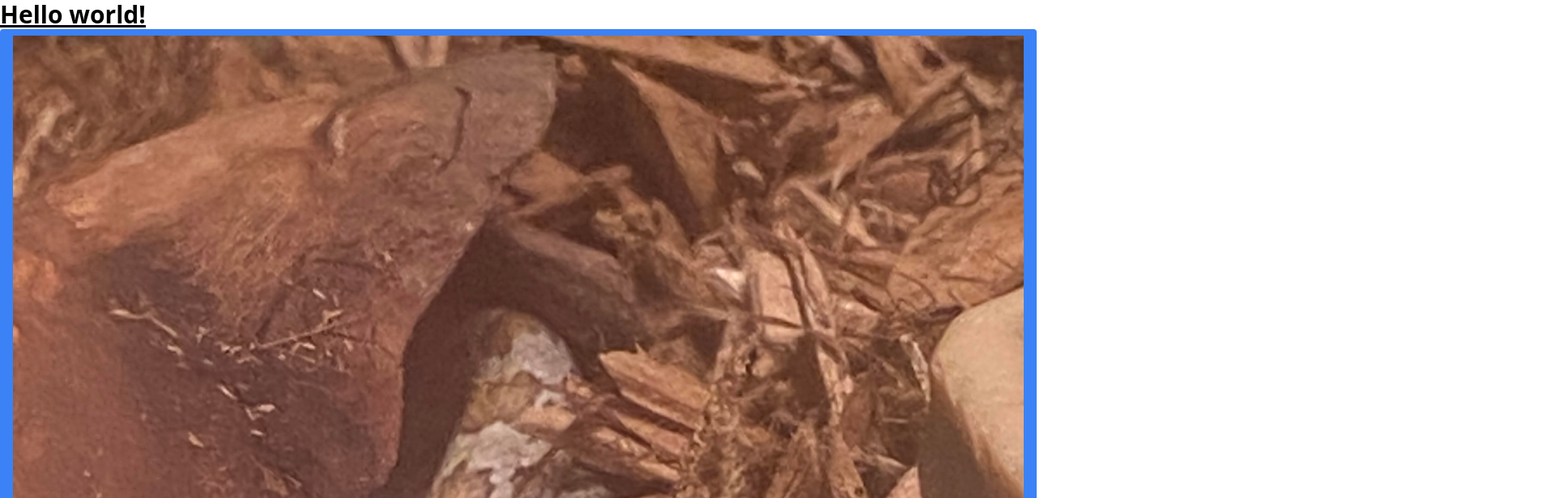
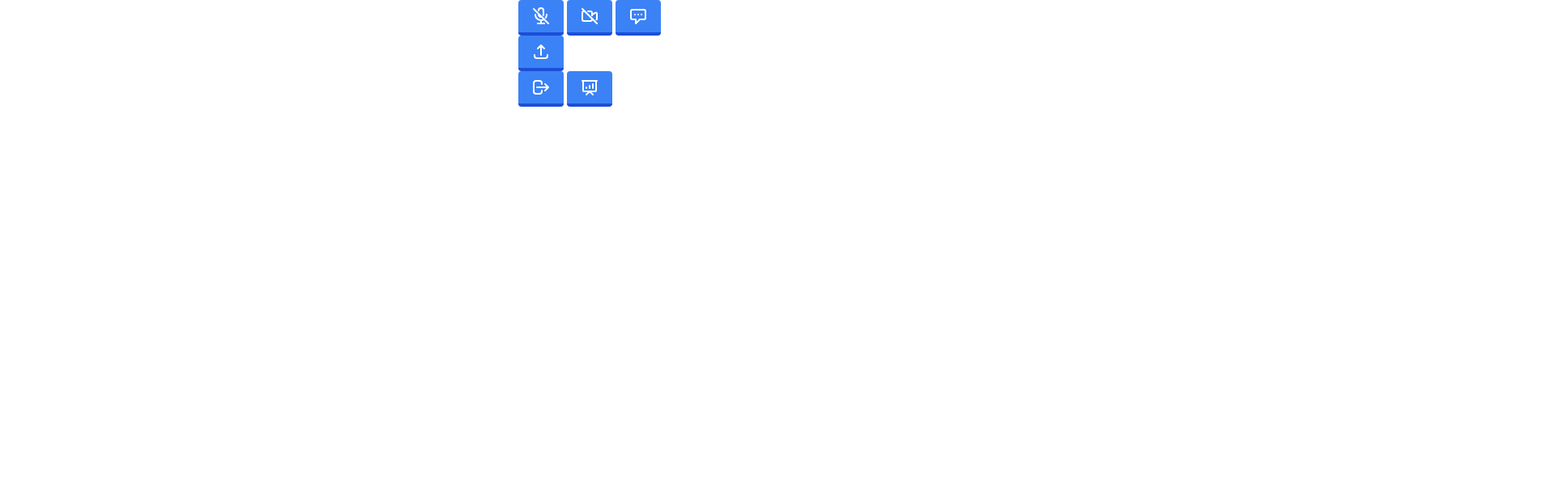
Before and after one commit to icanotc/jitsi-svelte-integration, a Svelte app: page / in a window 1280 px wide. Shown: the top 616 px of the page at 81% size, 1920 px wide, since content can reach past the window. Built offline with nearby package versions, Linux system fonts and the light colour scheme.

Commit message:
fix button stuff

```diff
--- a/src/App.svelte
+++ b/src/App.svelte
@@ -1,32 +1,99 @@
 <script>
 
-    import {onMount} from "svelte"
-    import {InitJitsi} from "./lib/InitJitsi.js";
+let Mute_Unmute = true
+    let video = true
 
-    let MuteStatus = true
 
-    onMount(() => {
-        InitJitsi()
-    })
 
 
 </script>
 
+
+
 <main>
-    <div class="">
-        <h1 class="text-3xl font-bold underline">
-            Hello world!
-        </h1>
+    <div class="translate-x-1/2 h-14">
 
-        <button class="bg-blue-500 hover:bg-blue-400 text-white font-bold py-2 px-4 border-b-4 border-blue-700 hover:border-blue-500 rounded" on:click={() => MuteStatus = !MuteStatus}>
-          {#if MuteStatus}
-          <img src="snake.jpg"/>
-          {:else}
-          <img src="snakes.jpg"/>
-          {/if}
-        </button>
+    <!-- Mute/Unmute -->
+    <button class="bg-blue-500 hover:bg-blue-400 text-white font-bold py-2 px-4 border-b-4 border-blue-700 hover:border-blue-500 rounded" on:click={() => Mute_Unmute = !Mute_Unmute}>
+
+        {#if Mute_Unmute}
+        <svg xmlns="http://www.w3.org/2000/svg" class="icon icon-tabler icon-tabler-microphone-off" width="24" height="24" viewBox="0 0 24 24" stroke-width="2" stroke="currentColor" fill="none" stroke-linecap="round" stroke-linejoin="round">
+            <path stroke="none" d="M0 0h24v24H0z" fill="none"/>
+            <line x1="3" y1="3" x2="21" y2="21" />
+            <path d="M9 5a3 3 0 0 1 6 0v5a3 3 0 0 1 -.13 .874m-2 2a3 3 0 0 1 -3.87 -2.872v-1" />
+            <path d="M5 10a7 7 0 0 0 10.846 5.85m2.002 -2a6.967 6.967 0 0 0 1.152 -3.85" />
+            <line x1="8" y1="21" x2="16" y2="21" />
+            <line x1="12" y1="17" x2="12" y2="21" />
+        </svg>
+
+        {:else}
+        <svg xmlns="http://www.w3.org/2000/svg" class="icon icon-tabler icon-tabler-microphone" width="24" height="24" viewBox="0 0 24 24" stroke-width="2" stroke="currentColor" fill="none" stroke-linecap="round" stroke-linejoin="round">
+            <path stroke="none" d="M0 0h24v24H0z" fill="none"/>
+            <rect x="9" y="2" width="6" height="11" rx="3" />
+            <path d="M5 10a7 7 0 0 0 14 0" />
+            <line x1="8" y1="21" x2="16" y2="21" />
+            <line x1="12" y1="17" x2="12" y2="21" />
+        </svg>
+        {/if}
+        <!-- Ending the if else -->
+    </button>
+
+    <!-- Cam on/off -->
+    <button class="bg-blue-500 hover:bg-blue-400 text-white font-bold py-2 px-4 border-b-4 border-blue-700 hover:border-blue-500 rounded" on:click={() => video = !video}>
+
+    {#if video}
+    <svg xmlns="http://www.w3.org/2000/svg" class="icon icon-tabler icon-tabler-video-off" width="24" height="24" viewBox="0 0 24 24" stroke-width="2" stroke="currentColor" fill="none" stroke-linecap="round" stroke-linejoin="round">
+        <path stroke="none" d="M0 0h24v24H0z" fill="none"/>
+        <line x1="3" y1="3" x2="21" y2="21" />
+        <path d="M15 11v-1l4.553 -2.276a1 1 0 0 1 1.447 .894v6.764a1 1 0 0 1 -.675 .946" />
+        <path d="M10 6h3a2 2 0 0 1 2 2v3m0 4v1a2 2 0 0 1 -2 2h-8a2 2 0 0 1 -2 -2v-8a2 2 0 0 1 2 -2h1" />
+    </svg>
+
+    {:else}
+    <svg xmlns="http://www.w3.org/2000/svg" class="h-6 w-6" fill="none" viewBox="0 0 24 24" stroke="currentColor" stroke-width="2">
+        <path stroke-linecap="round" stroke-linejoin="round" d="M15 10l4.553-2.276A1 1 0 0121 8.618v6.764a1 1 0 01-1.447.894L15 14M5 18h8a2 2 0 002-2V8a2 2 0 00-2-2H5a2 2 0 00-2 2v8a2 2 0 002 2z" />
+    </svg>
+
+    {/if}
+    <!-- Ending the if else -->
+    </button>
+
+    <!-- Chat -->
+    <button class="bg-blue-500 hover:bg-blue-400 text-white font-bold py-2 px-4 border-b-4 border-blue-700 hover:border-blue-500 rounded">
+        <svg xmlns="http://www.w3.org/2000/svg" class="h-6 w-6" fill="none" viewBox="0 0 24 24" stroke="currentColor" stroke-width="2">
+            <path stroke-linecap="round" stroke-linejoin="round" d="M8 10h.01M12 10h.01M16 10h.01M9 16H5a2 2 0 01-2-2V6a2 2 0 012-2h14a2 2 0 012 2v8a2 2 0 01-2 2h-5l-5 5v-5z" />
+        </svg>
+    </button>
+
+    <!-- Upload prez -->
+    <div class="bg-blue-500 hover:bg-blue-400 text-white font-bold py-2 px-4 border-b-4 border-blue-700 hover:border-blue-500 rounded w-14">
+        <input type="file" id="BtnBrowseHidden" name="files" style="display: none;"/>
+        <label for="BtnBrowseHidden" id="LblBrowse">
+            <svg xmlns="http://www.w3.org/2000/svg" class="h-6 w-6" fill="none" viewBox="0 0 24 24" stroke="currentColor" stroke-width="2">
+                <path stroke-linecap="round" stroke-linejoin="round" d="M4 16v1a3 3 0 003 3h10a3 3 0 003-3v-1m-4-8l-4-4m0 0L8 8m4-4v12" />
+            </svg>
+        </label>
     </div>
+
+    <!-- Leave meeting -->
+    <button class="bg-blue-500 hover:bg-blue-400 text-white font-bold py-2 px-4 border-b-4 border-blue-700 hover:border-blue-500 rounded"> <svg xmlns="http://www.w3.org/2000/svg" class="h-6 w-6" fill="none" viewBox="0 0 24 24" stroke="currentColor" stroke-width="2">
+        <svg xmlns="http://www.w3.org/2000/svg" class="h-6 w-6" fill="none" viewBox="0 0 24 24" stroke="currentColor" stroke-width="2">
+            <path stroke-linecap="round" stroke-linejoin="round" d="M17 16l4-4m0 0l-4-4m4 4H7m6 4v1a3 3 0 01-3 3H6a3 3 0 01-3-3V7a3 3 0 013-3h4a3 3 0 013 3v1" />
+        </svg>
+
+    </button>
+
+    <!-- Idk what this does broadcast? -->
+    <button class="bg-blue-500 hover:bg-blue-400 text-white font-bold py-2 px-4 border-b-4 border-blue-700 hover:border-blue-500 rounded"> <svg xmlns="http://www.w3.org/2000/svg" class="h-6 w-6" fill="none" viewBox="0 0 24 24" stroke="currentColor" stroke-width="2">
+        <svg xmlns="http://www.w3.org/2000/svg" class="h-6 w-6" fill="none" viewBox="0 0 24 24" stroke="currentColor" stroke-width="2">
+            <path stroke-linecap="round" stroke-linejoin="round" d="M8 13v-1m4 1v-3m4 3V8M8 21l4-4 4 4M3 4h18M4 4h16v12a1 1 0 01-1 1H5a1 1 0 01-1-1V4z" />
+        </svg>
+    </button>
+
+    </div>
+
 </main>
+
 
 <style global>
     @tailwind utilities;
```
